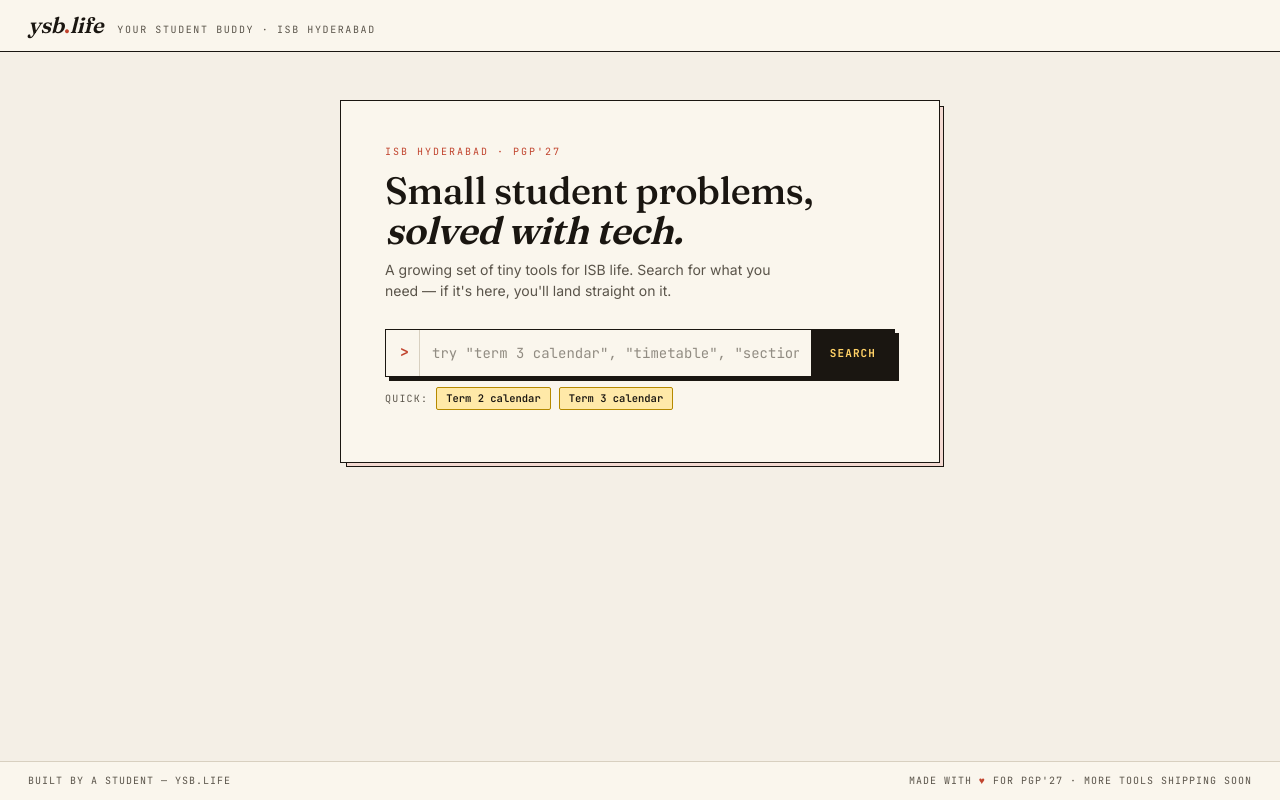
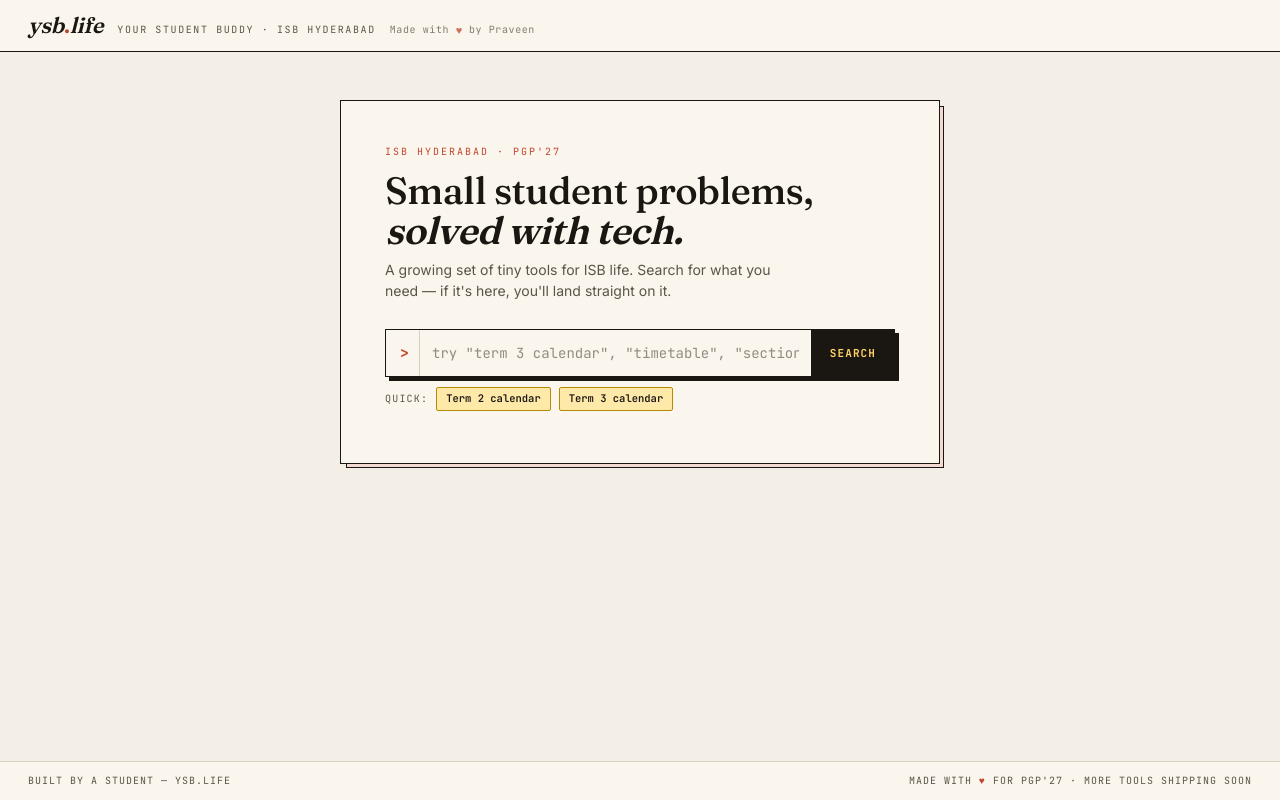
Before and after one commit to praveenandhavarapu/ysb-life, a plain HTML site: page index.html in a window 1280 px wide. Drawn offline with Linux system fonts and the light colour scheme.

Commit message:
Add byline credit to home page header
Moves the "Made with love by Praveen" credit to the top header, matching the term calendar pages, since the footer version gets little visibility.

```diff
--- a/index.html
+++ b/index.html
@@ -61,6 +61,22 @@
     text-transform: uppercase;
     letter-spacing: 0.16em;
     color: var(--ink-soft);
+  }
+  .byline {
+    font-family: 'JetBrains Mono', monospace;
+    font-size: 10px;
+    letter-spacing: 0.06em;
+    color: var(--ink-soft);
+    opacity: 0.75;
+    transition: opacity 0.18s;
+  }
+  .byline:hover { opacity: 1; }
+  .byline .heart {
+    color: var(--accent);
+    font-size: 11px;
+    letter-spacing: 0;
+    display: inline-block;
+    transform: translateY(0.5px);
   }
 
   /* ---- Hero ---- */
@@ -329,6 +345,7 @@
 <header>
   <span class="logo">ysb<span class="dot">.</span>life</span>
   <span class="tagline">your student buddy · ISB Hyderabad</span>
+  <span class="byline">Made with <span class="heart">♥</span> by Praveen</span>
 </header>
 
 <main class="hero">
```
